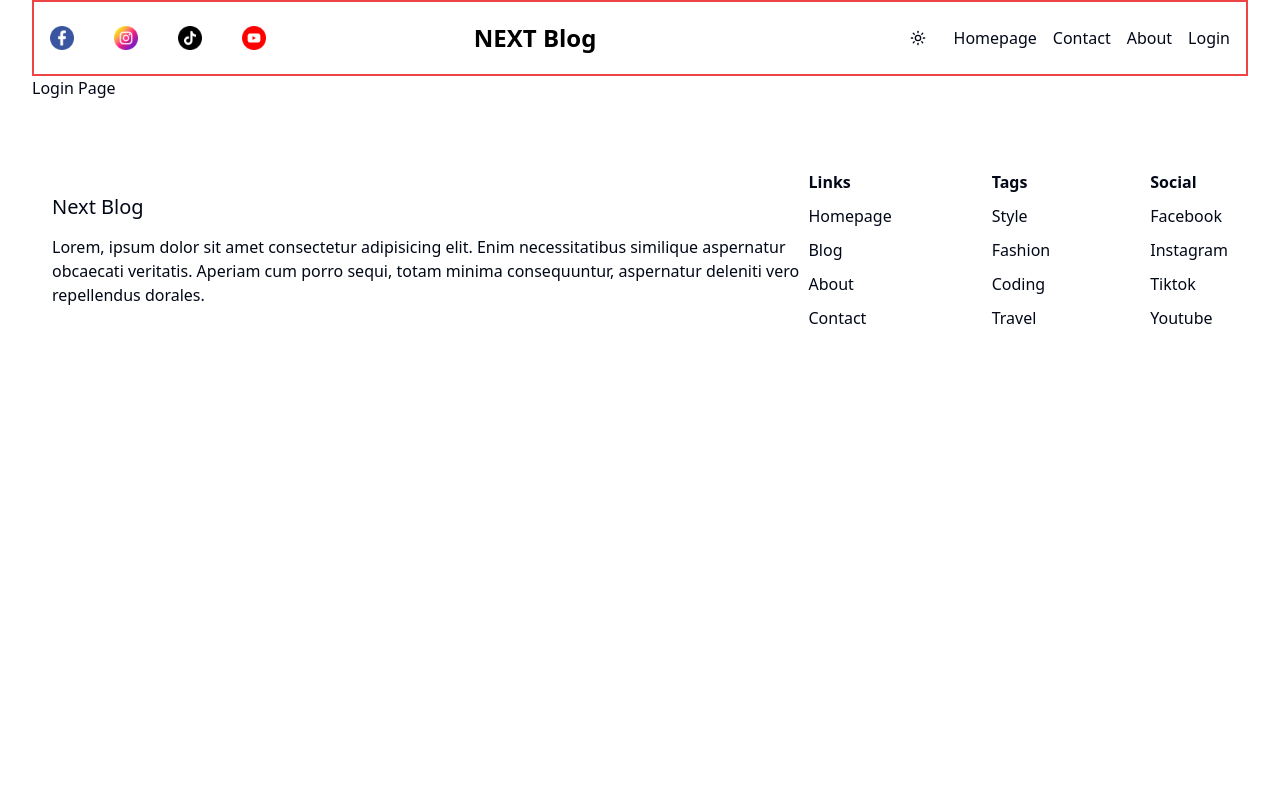
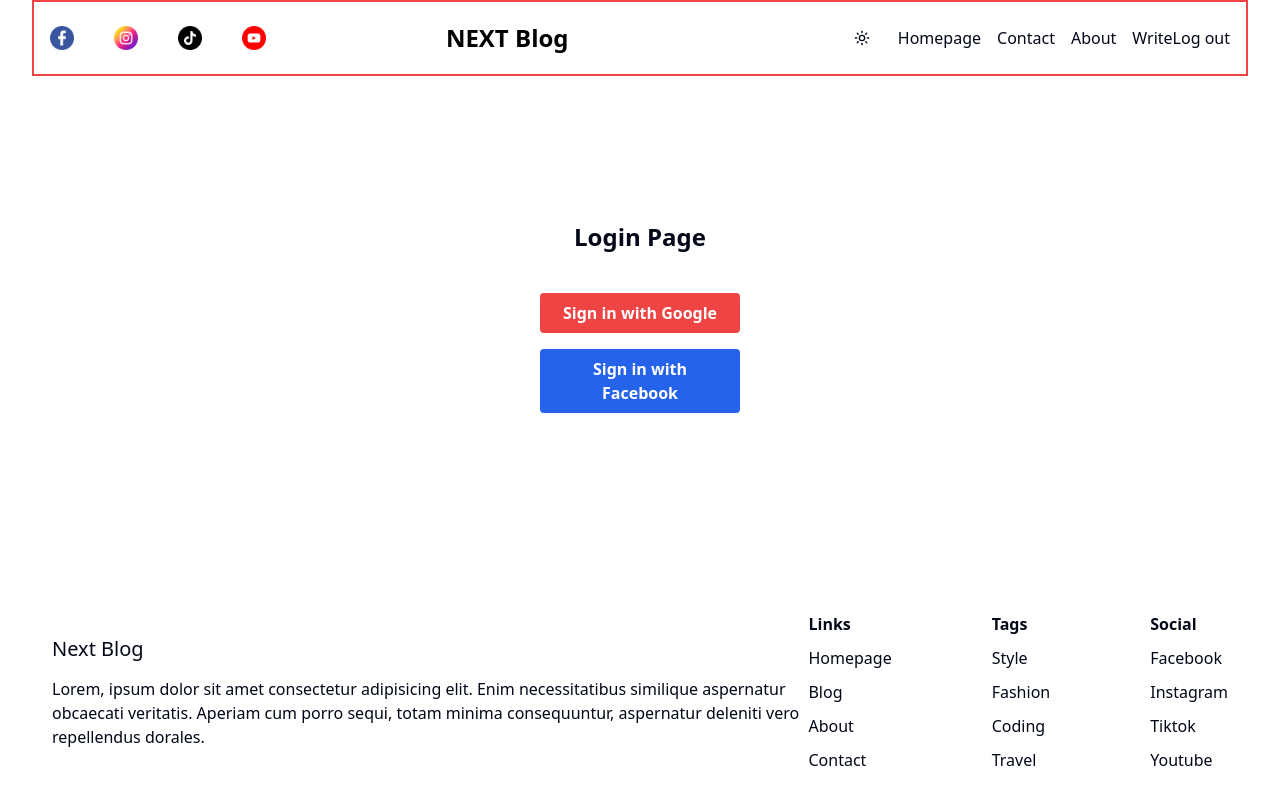
Before and after one commit to BrookTinnapat/next-blog-app, a Next.js app: page /login in a window 1280 px wide. Built offline with nearby package versions, Linux system fonts and the light colour scheme.

Commit message:
chore: npm ract quill

```diff
--- a/app/[slug]/page.jsx
+++ b/app/[slug]/page.jsx
@@ -7,12 +7,12 @@ const SinglePage = () => {
   return (
     <div className="">
       <div className="gap-[50px]">
-        <div className="flex-[2]">
+        <div className="">
           <h1 className="text-[32px] lg:text-[64px] mt-[50px] font-bold">
             Lorem ipsum dolor sit amet consectetur adipisicing elit. Repellendus
             iste eligendi.
           </h1>
-          <div className="mt-5 flex justify-center items-center ">
+          <div className="mt-5 rounded-md justify-center items-center hidden md:flex">
             <Image
               src="/p2.jpeg"
               alt="image"
--- a/app/login/page.jsx
+++ b/app/login/page.jsx
@@ -1,7 +1,19 @@
 import React from "react";
 
-const page = () => {
-  return <div>Login Page</div>;
+const LoginPage = () => {
+  return (
+    <div className="flex items-center justify-center mt-4">
+      <div className="flex flex-col items-center justify-center rounded-md w-[400px] h-[450px] gap-4">
+        <h1 className="text-2xl font-bold mb-6">Login Page</h1>
+        <button className="bg-red-500 text-white px-4 py-2 rounded font-semibold w-[200px]">
+          Sign in with Google
+        </button>
+        <button className="bg-blue-600 text-white px-4 py-2 rounded font-semibold w-[200px]">
+          Sign in with Facebook
+        </button>
+      </div>
+    </div>
+  );
 };
 
-export default page;
+export default LoginPage;
--- /dev/null
+++ b/app/write/page.jsx
@@ -0,0 +1,7 @@
+import React from "react";
+
+const WritePage = () => {
+  return <div></div>;
+};
+
+export default WritePage;
--- a/components/authLinks/AuthLinks.jsx
+++ b/components/authLinks/AuthLinks.jsx
@@ -18,19 +18,19 @@ const AuthLinks = () => {
 
   return (
     <>
-      {status === "notauthenticated" ? (
+      {status === "authenticated" ? (
         <Link href="/login" className="cursor-pointer hidden md:flex">
           Login
         </Link>
       ) : (
         <>
-          <Link href="/write" className="cursor-pointer">
+          <Link href="/write" className="cursor-pointer hidden md:flex">
             Write
           </Link>
-          <span className="">Log out</span>
+          <span className="cursor-pointer hidden md:flex">Log out</span>
         </>
       )}
-      <div></div>
+      {status === "authenticated" ? (
         <DropdownMenu>
           <DropdownMenuTrigger className="">
             <Bars3Icon className="w-6 h-6 cursor-pointer md:hidden" />
@@ -51,10 +51,36 @@ const AuthLinks = () => {
               <Link href="/write">Write</Link>
             </DropdownMenuItem>
             <DropdownMenuItem>
-            <Link href="/login">Log in</Link>
+              <Link href="/login">Log out</Link>
             </DropdownMenuItem>
           </DropdownMenuContent>
         </DropdownMenu>
+      ) : (
+        <DropdownMenu>
+          <DropdownMenuTrigger className="">
+            <Bars3Icon className="w-6 h-6 cursor-pointer md:hidden" />
+            {/* Using the bars-3 icon */}
+          </DropdownMenuTrigger>
+          <DropdownMenuContent>
+            <DropdownMenuSeparator />
+            <DropdownMenuItem>
+              <Link href="/">Homepage</Link>
+            </DropdownMenuItem>
+            <DropdownMenuItem>
+              <Link href="/about">About</Link>
+            </DropdownMenuItem>
+            <DropdownMenuItem>
+              <Link href="/contact">Contact</Link>
+            </DropdownMenuItem>
+            <DropdownMenuItem>
+              <Link href="/write">Write</Link>
+            </DropdownMenuItem>
+            <DropdownMenuItem>
+              <Link href="/login">Log out</Link>
+            </DropdownMenuItem>
+          </DropdownMenuContent>
+        </DropdownMenu>
+      )}
     </>
   );
 };
--- a/package.json
+++ b/package.json
@@ -21,6 +21,7 @@
     "next-themes": "^0.3.0",
     "react": "^18",
     "react-dom": "^18",
+    "react-quill": "^2.0.0",
     "tailwind-merge": "^2.5.2",
     "tailwindcss-animate": "^1.0.7"
   },
```
Also changed, not shown: 1 other file (tests, documents, lock files or other folders). Lines whose indentation alone changed are shown as unchanged.
